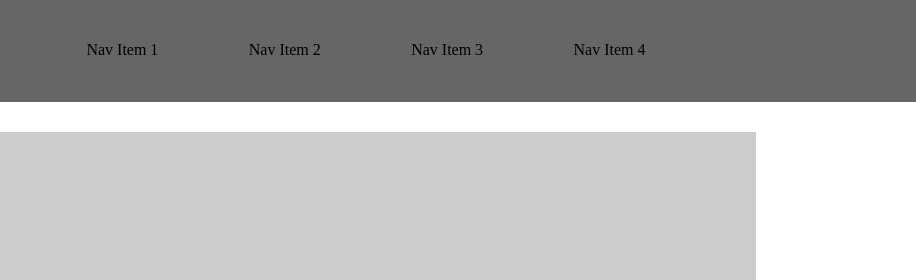
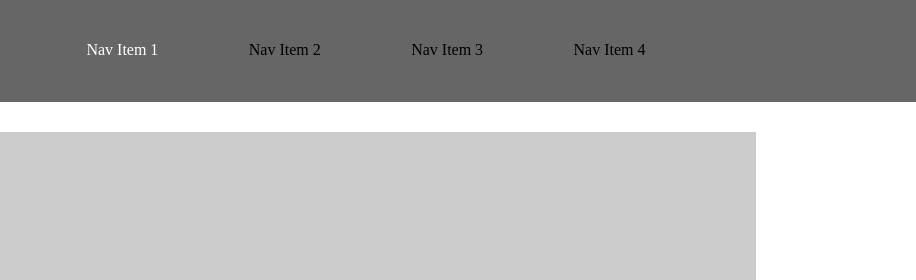
Before and after one commit to huangrkul/wirefame-exercise, a plain HTML site: page index.html in a window 1280 px wide. In both pictures the pointer is over the item "Nav Item 1". Shown: the top 280 px of the page, 364-1280 px from the left. Drawn offline with Linux system fonts and the light colour scheme; placeholder pictures from the web are drawn by us.

Commit message:
adding transition to nav items as well

```diff
--- a/styles.css
+++ b/styles.css
@@ -37,6 +37,12 @@ header ul, header ul li {
 
 header ul li {
   margin-left: 5.4em;
+  transition: all 350ms ease-in-out;
+}
+
+header ul li:hover {
+  color: white;
+  cursor: pointer;
 }
 
 header img {
```
